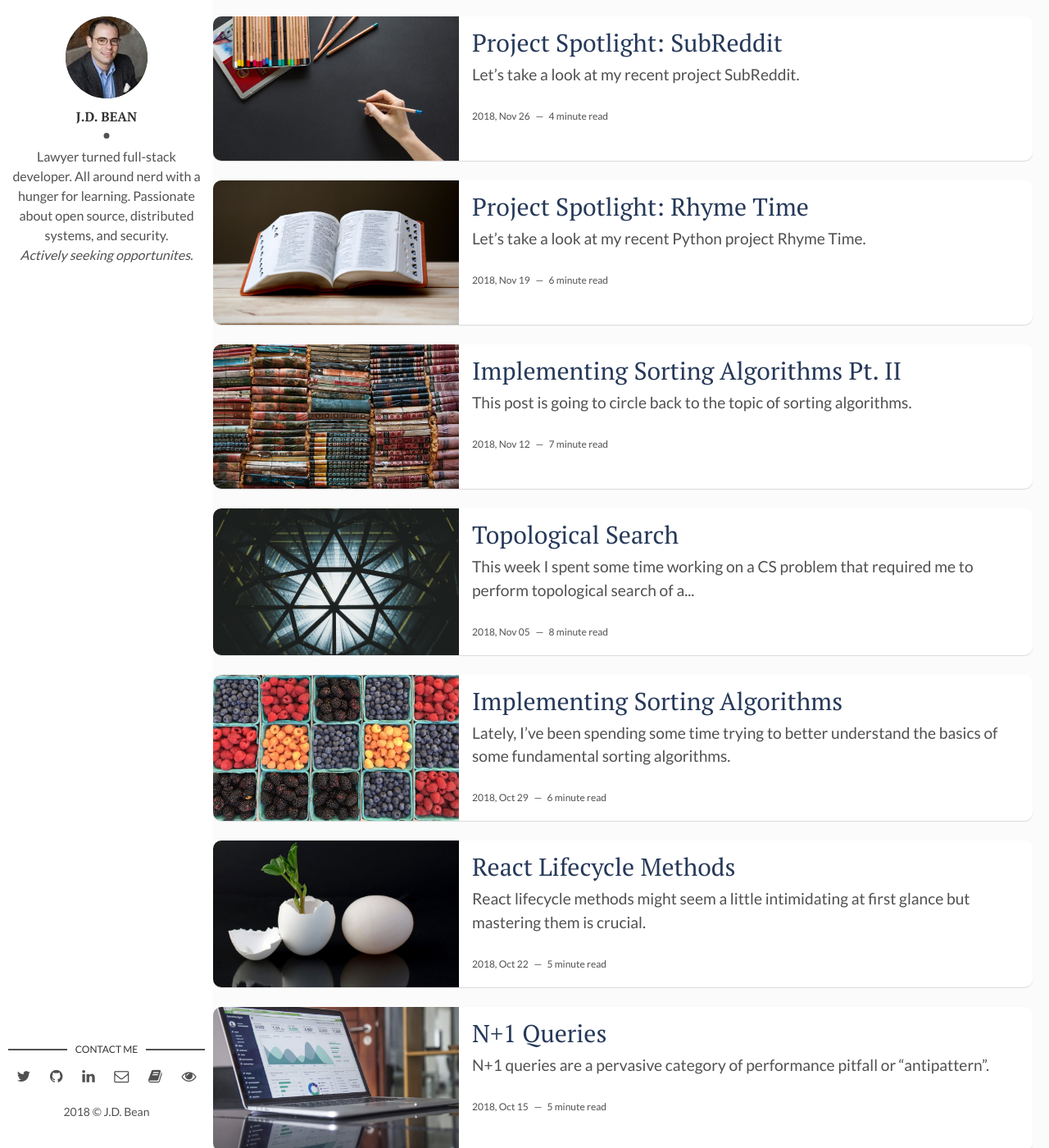
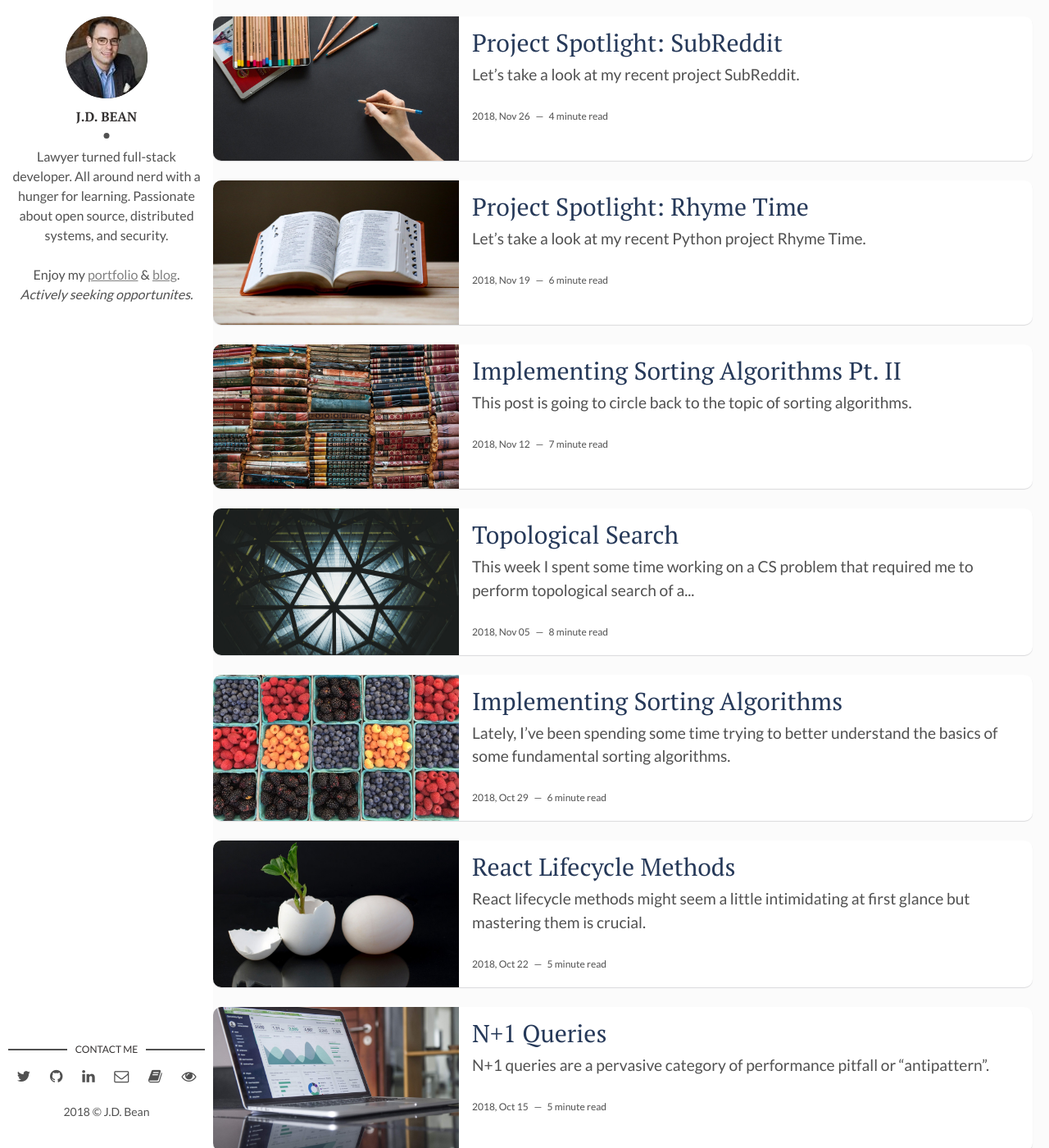
Before and after one commit to jdbean/blog-mirror, a Jekyll site: the page built from index.html, in a window 1280 px wide and 1400 px high. Shown: the whole window at 82% size. Built offline with Jekyll 4.4.1, drawn with Linux system fonts in a browser that asks for light colours; the list of posts is cut into pages by our own code.

Commit message:
adding link to portfolio and blog to author/site blurb section

```diff
--- a/_config.yml
+++ b/_config.yml
@@ -9,7 +9,14 @@ site-twitter: #if your site has a twitter account, enter it here
 # Author Settings
 author: J.D. Bean # add your name
 author-img: avatar.jpg # add your photo
-about-author: Lawyer turned full-stack developer. All around nerd with a hunger for learning. Passionate about open source, distributed systems, and security.<br/><em>Actively seeking opportunites.</em> # add description
+about-author: >
+    Lawyer turned full-stack developer. All around nerd
+    with a hunger for learning. Passionate about open source,
+    distributed systems, and security.
+    <br/><br/>
+    Enjoy my <a href="/projects" title="Portfolio">portfolio</a>
+    & <a href="/" title="Portfolio">blog</a>.
+    <br/><em>Actively seeking opportunites.</em>
 social-twitter: bean_jd
 # social-facebook: # add your Facebook handle
 social-github: jdbean # add your Github handle
--- a/assets/css/main.css
+++ b/assets/css/main.css
@@ -922,6 +922,10 @@ table tfoot td {
 .about img:hover {
   -webkit-transform: scale3d(0.9, 0.9, 1);
           transform: scale3d(0.9, 0.9, 1);
+}
+
+.about a {
+  color: grey;
 }
 
 .about .author-name {
--- a/assets/css/scss/parts/_home-page.scss
+++ b/assets/css/scss/parts/_home-page.scss
@@ -30,6 +30,9 @@
     &:hover {
       transform: scale3d(0.90,0.90,1);
     }
+  }
+  a {
+    color: grey;
   }
   .author-name {
     font-family: 'PT Serif', serif;
```
